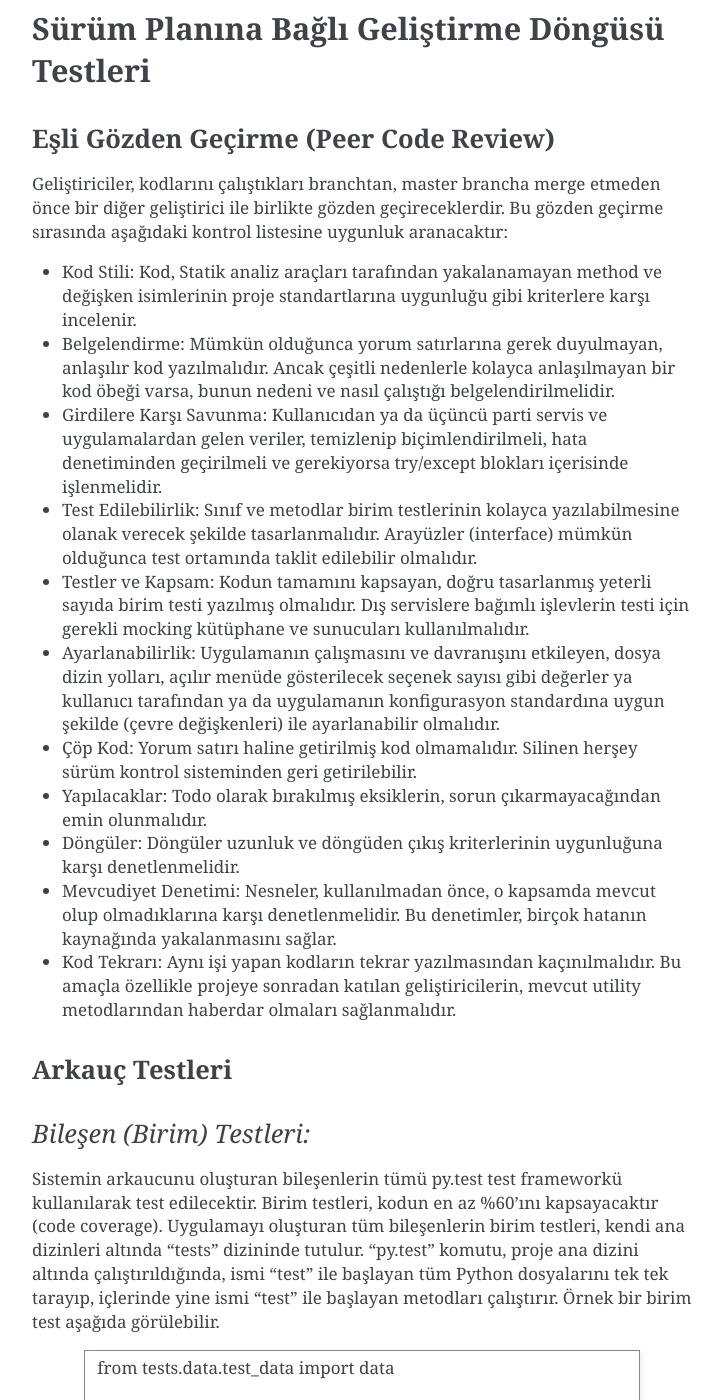
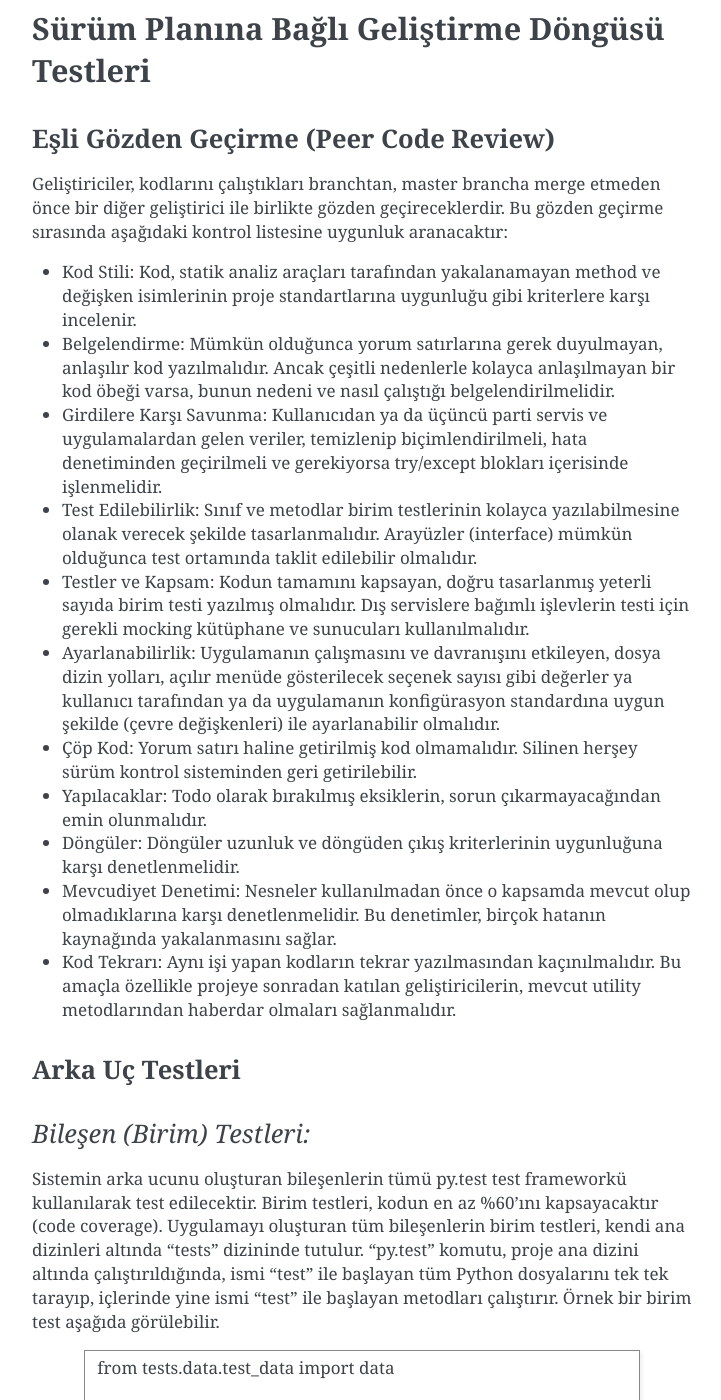
Before and after one commit to zetaops/ulakbus.org, a Sphinx documentation site: the page built from source/yazilim_gelistirme_ve_test_dongusu.rst, in a window 1280 px wide and 1400 px high, scrolled down 3257 px. Shown: the whole window, without its empty margins (388-1109 px from the left). Built offline with Sphinx 7.4.7, drawn with Linux system fonts in a browser that asks for light colours; some of the changed text lies outside the part shown.

Commit message:
yazım yanlışları duzenlendi

```diff
--- a/source/yazilim_gelistirme_ve_test_dongusu.rst
+++ b/source/yazilim_gelistirme_ve_test_dongusu.rst
@@ -129,7 +129,7 @@ Topluluğun tartışmalarını kolaylaştırmak, konu başlıklarını bağlant
 
 Geliştiriciler, kodlarını çalıştıkları branchtan, master brancha merge etmeden önce bir diğer geliştirici ile birlikte gözden geçireceklerdir. Bu gözden geçirme sırasında aşağıdaki kontrol listesine uygunluk aranacaktır:
 
-* Kod Stili: Kod, Statik analiz araçları tarafından yakalanamayan method ve değişken isimlerinin proje standartlarına uygunluğu gibi kriterlere karşı incelenir.
+* Kod Stili: Kod, statik analiz araçları tarafından yakalanamayan method ve değişken isimlerinin proje standartlarına uygunluğu gibi kriterlere karşı incelenir.
 
 * Belgelendirme: Mümkün olduğunca yorum satırlarına gerek duyulmayan, anlaşılır kod yazılmalıdır. Ancak çeşitli nedenlerle kolayca anlaşılmayan bir kod öbeği varsa, bunun nedeni ve nasıl çalıştığı belgelendirilmelidir.
 
@@ -139,7 +139,7 @@ Geliştiriciler, kodlarını çalıştıkları branchtan, master brancha merge e
 
 * Testler ve Kapsam: Kodun tamamını kapsayan, doğru tasarlanmış yeterli sayıda birim testi yazılmış olmalıdır. Dış servislere bağımlı işlevlerin testi için gerekli mocking kütüphane ve sunucuları kullanılmalıdır.
 
-* Ayarlanabilirlik: Uygulamanın çalışmasını ve davranışını etkileyen, dosya dizin yolları, açılır menüde gösterilecek seçenek sayısı gibi  değerler ya kullanıcı tarafından ya da uygulamanın konfigurasyon standardına uygun şekilde (çevre değişkenleri) ile ayarlanabilir olmalıdır.
+* Ayarlanabilirlik: Uygulamanın çalışmasını ve davranışını etkileyen, dosya dizin yolları, açılır menüde gösterilecek seçenek sayısı gibi  değerler ya kullanıcı tarafından ya da uygulamanın konfigürasyon standardına uygun şekilde (çevre değişkenleri) ile ayarlanabilir olmalıdır.
 
 * Çöp Kod: Yorum satırı haline getirilmiş kod olmamalıdır. Silinen herşey sürüm kontrol sisteminden geri getirilebilir.
 
@@ -147,19 +147,19 @@ Geliştiriciler, kodlarını çalıştıkları branchtan, master brancha merge e
 
 * Döngüler: Döngüler uzunluk ve döngüden çıkış kriterlerinin uygunluğuna karşı denetlenmelidir.
 
-* Mevcudiyet Denetimi: Nesneler, kullanılmadan önce, o kapsamda mevcut olup olmadıklarına karşı denetlenmelidir. Bu denetimler, birçok hatanın kaynağında yakalanmasını sağlar.
+* Mevcudiyet Denetimi: Nesneler kullanılmadan önce o kapsamda mevcut olup olmadıklarına karşı denetlenmelidir. Bu denetimler, birçok hatanın kaynağında yakalanmasını sağlar.
 
 * Kod Tekrarı: Aynı işi yapan kodların tekrar yazılmasından kaçınılmalıdır. Bu amaçla özellikle projeye sonradan katılan geliştiricilerin, mevcut utility metodlarından haberdar olmaları sağlanmalıdır.
 
 -------------------
-**Arkauç Testleri**
+**Arka Uç Testleri**
 -------------------
 
 ---------------------------
 *Bileşen (Birim) Testleri:*
 ---------------------------
 
-Sistemin arkaucunu oluşturan bileşenlerin tümü py.test test frameworkü kullanılarak test edilecektir. Birim testleri, kodun en az %60’ını kapsayacaktır (code coverage). Uygulamayı oluşturan tüm bileşenlerin birim testleri, kendi ana dizinleri altında “tests” dizininde tutulur. “py.test” komutu, proje ana dizini altında çalıştırıldığında, ismi “test” ile başlayan tüm Python dosyalarını tek tek tarayıp, içlerinde yine ismi “test” ile başlayan metodları çalıştırır. Örnek bir birim test aşağıda görülebilir.
+Sistemin arka ucunu oluşturan bileşenlerin tümü py.test test frameworkü kullanılarak test edilecektir. Birim testleri, kodun en az %60’ını kapsayacaktır (code coverage). Uygulamayı oluşturan tüm bileşenlerin birim testleri, kendi ana dizinleri altında “tests” dizininde tutulur. “py.test” komutu, proje ana dizini altında çalıştırıldığında, ismi “test” ile başlayan tüm Python dosyalarını tek tek tarayıp, içlerinde yine ismi “test” ile başlayan metodları çalıştırır. Örnek bir birim test aşağıda görülebilir.
 
 +--------------------------------------------------------------+
 | from tests.data.test_data import data                        |
@@ -331,7 +331,7 @@ Uygulamanın iş mantığının önemli bir kısmını oluşturan kural setleri,
 
 Kurulum ve Yayınlama (Build Release) aşamasında Buildbot aracılığı ile
 
-* kurulum ve kütüphane bağımlılık testleri
+* Kurulum ve kütüphane bağımlılık testleri
 
 * Uygulamanın tüm bileşenlerine ait birim testleri
 
@@ -536,7 +536,7 @@ Kabul testleri e2e-tests dizini altındaki “scenarios.js” dosyasına yazıl
 +------------------------------------------------------------------------------+
 
 
-Yukarıdaki örnekte tarayıcı uygulamanın “dashboard” sayfasını çağırmakta eğer giriş yapılmamışsa “login” sayfasına yönlendirmesi beklenmektedir.
+Yukarıdaki örnekte tarayıcı uygulamanın “dashboard” sayfasını çağırmakta, eğer giriş yapılmamışsa “login” sayfasına yönlendirmesi beklenmektedir.
 
 Bu testler Protractor ile çalıştırılır. Protractor, Selenium web-driver’larını angularJS ile kullanmak için özelleştirmeler barındıran bir çözümdür. Örnek yapılandırma dosyası aşağıdaki gibidir:
 
@@ -711,7 +711,7 @@ Bu amaçla genel bir kontrol listesi (checklist) hazırlanmıştır:
 
 * Tüm sayfalarda tutarlı mı?
 
-* Sayfalar çok sıkışık olmamalı
+* Sayfalar çok sıkışık olmamalı.
 
 **Formlar**
 
@@ -733,7 +733,7 @@ Bu amaçla genel bir kontrol listesi (checklist) hazırlanmıştır:
 
 **İçerik**
 
-* Metin ve arkaplan rengi arasında yeterli derecede kontrast var mı?
+* Metin ve arka plan rengi arasında yeterli derecede kontrast var mı?
 
 * İçerik gözle taranabiliyor mu?
 
@@ -778,7 +778,7 @@ Ağ Kullanımı uygulama modüllerinin gerektiğinde çağırılacak şekilde d
 *Render Performansı:*
 ---------------------
 
-Sayfa render süresi kod tekrarı, optimizasyonu, DOM kullanımı gibi bilinen gerekliliklere göre kısalmaktadır. Sayfa bileşenlerinin yüklenme süresinden sonra gereken tüm fonksiyonların çalıştırılması ve stillerin uygulanması süresi render performansıdır. Tarayıcının yeteneklerine bağımlı olsa da belirlenecek minimum değerin altında olmamalıdır. Selenium ile test edilecektir.
+Sayfa render süresi, kod tekrarı, optimizasyonu, DOM kullanımı gibi bilinen gerekliliklere göre kısalmaktadır. Sayfa bileşenlerinin yüklenme süresinden sonra gereken tüm fonksiyonların çalıştırılması ve stillerin uygulanması süresi render performansıdır. Tarayıcının yeteneklerine bağımlı olsa da belirlenecek minimum değerin altında olmamalıdır. Selenium ile test edilecektir.
 
 ---------------------
 **Güvenlik Testleri**
```
Also changed, not shown: other parts of source/yazilim_gelistirme_ve_test_dongusu.rst (+9 -9 lines).
